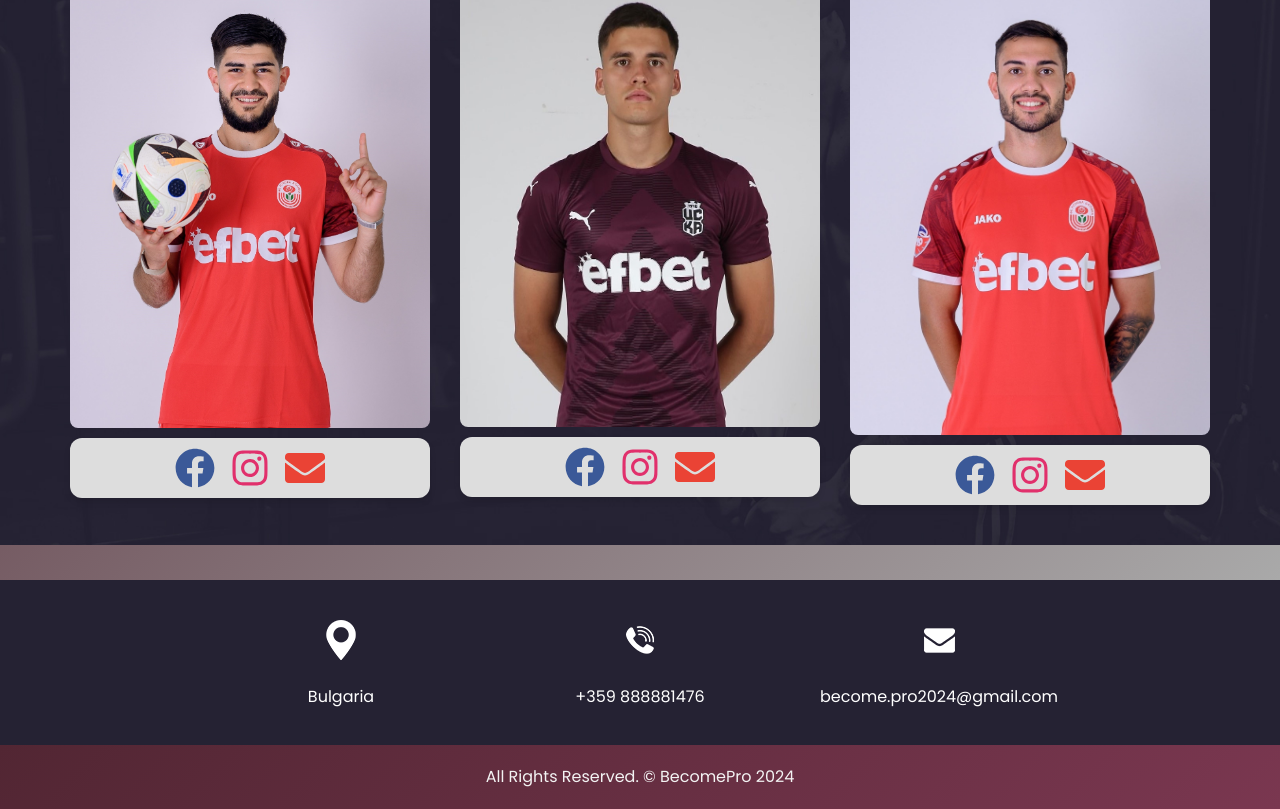
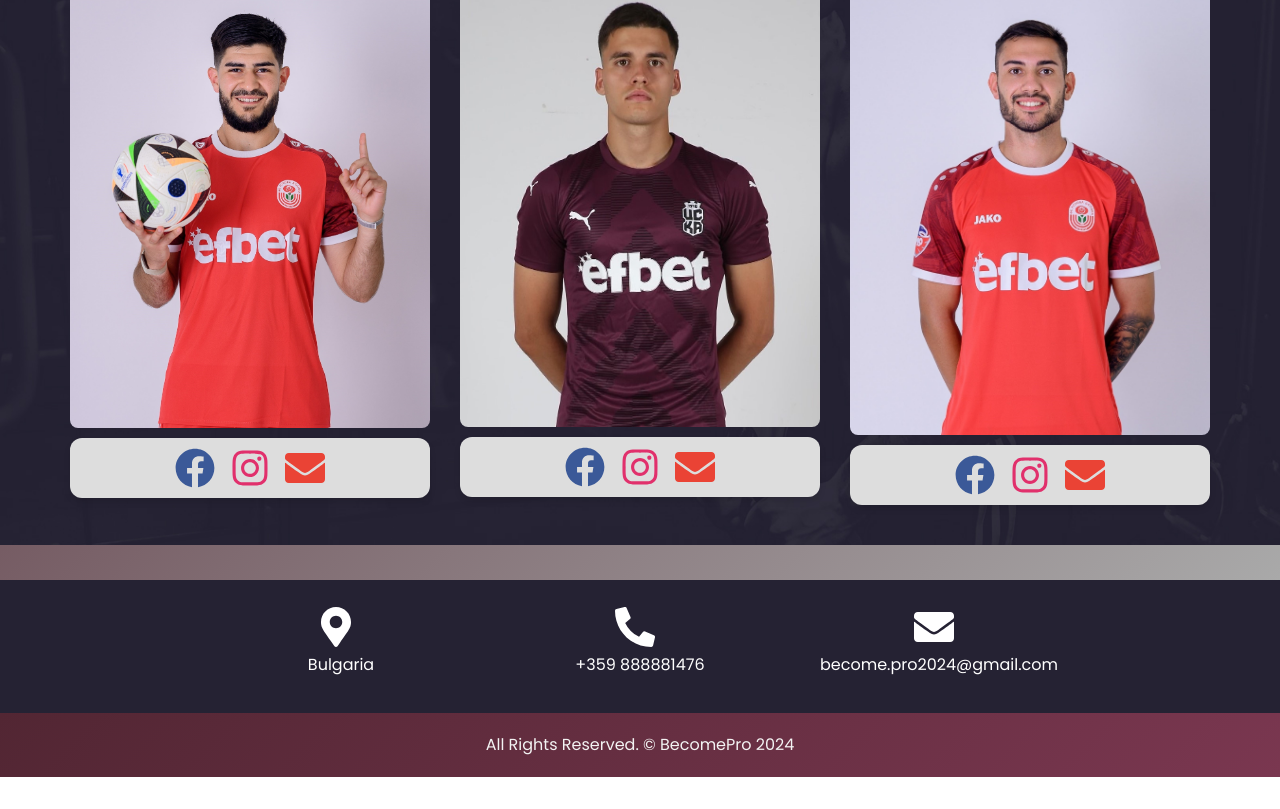
Before and after one commit to al-badarin/BecomePro, a React (Vite) app in the folder client/: page /trainers in a window 1280 px wide. Shown: the part 375-1184 px from the top of the page. After the commit the page ends 1152 px from the top, so only its background shows below. Built offline with nearby package versions, Linux system fonts and the light colour scheme; no server answers.

Commit message:
update icons in Info section of the footer

```diff
--- a/client/src/components/footer/info/Info.jsx
+++ b/client/src/components/footer/info/Info.jsx
@@ -1,3 +1,4 @@
+import { FaMapMarkerAlt, FaPhoneAlt, FaEnvelope } from 'react-icons/fa';
 import styles from './Info.module.css';
 
 export default function Info() {
@@ -5,22 +6,28 @@ export default function Info() {
     <section className={`info_section ${styles.layout_padding2}`}>
       <div className="container">
         <div className="info_items">
-          <div className="item ">
-            <div className="img-box box-1"></div>
+          <div className="item">
+            <div className={`${styles.imgBox} ${styles.box1}`}>
+              <FaMapMarkerAlt className={styles.icon} />
+            </div>
             <div className="detail-box">
               <p>Bulgaria</p>
             </div>
           </div>
 
-          <div className="item ">
-            <div className="img-box box-2"></div>
+          <div className="item">
+            <div className={`${styles.imgBox} ${styles.box2}`}>
+              <FaPhoneAlt className={styles.icon} />
+            </div>
             <div className="detail-box">
               <p>+359 888881476</p>
             </div>
           </div>
 
-          <div className="item ">
-            <div className="img-box box-3"></div>
+          <div className="item">
+            <div className={`${styles.imgBox} ${styles.box3}`}>
+              <FaEnvelope className={styles.icon} />
+            </div>
             <div className="detail-box">
               <p>become.pro2024@gmail.com</p>
             </div>
--- a/client/src/components/footer/info/Info.module.css
+++ b/client/src/components/footer/info/Info.module.css
@@ -6,3 +6,23 @@
   padding-top: 20px;
   padding-bottom: 20px;
 }
+
+.info_items {
+  display: flex;
+  justify-content: space-around;
+}
+
+.item {
+  display: flex;
+  align-items: center;
+}
+
+.imgBox {
+  font-size: 2rem;
+  margin-right: 10px;
+}
+
+.icon {
+  font-size: 2.5rem;
+  color: white;
+}
```
